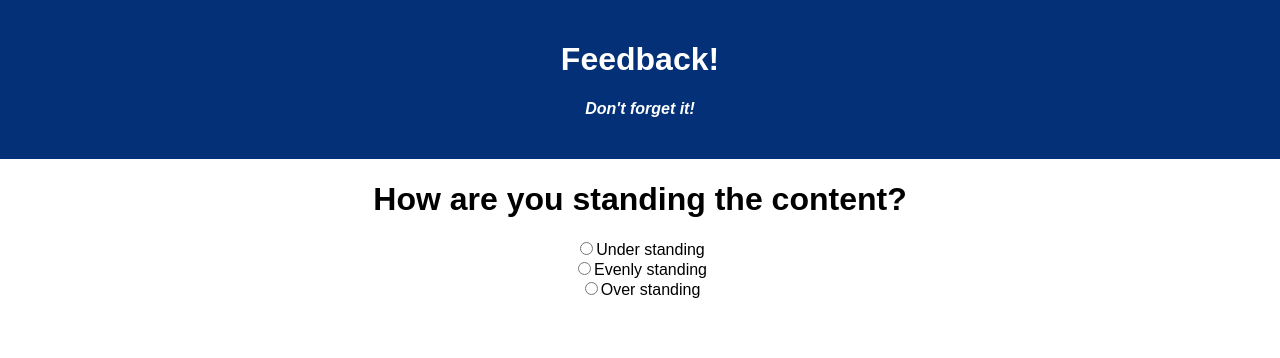
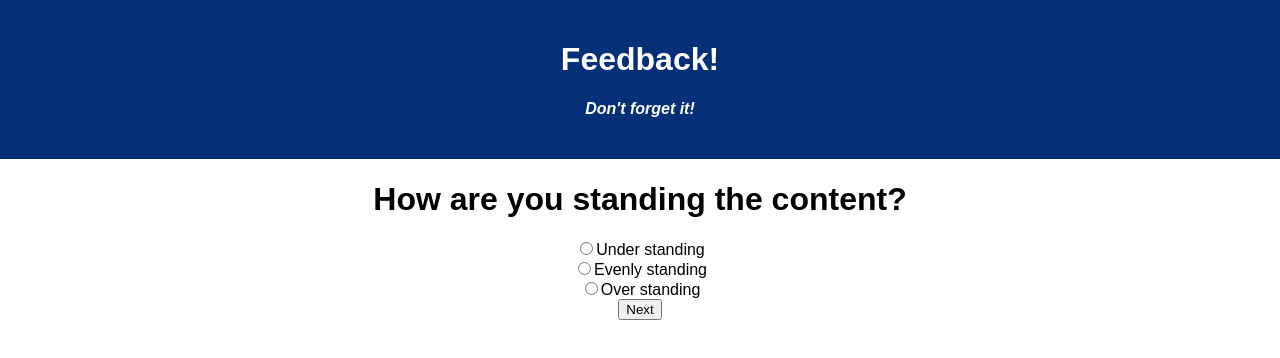
Before and after one commit to brendanhigginbottom/weekend-redux-feedback-loop, a React (Create React App) app: page /#/understanding in a window 1280 px wide. Shown: the top 358 px of the page. Built offline with nearby package versions, Linux system fonts and the light colour scheme.

Commit message:
added validation and pushing to /support

```diff
--- a/src/components/Loop/Understanding.jsx
+++ b/src/components/Loop/Understanding.jsx
@@ -4,6 +4,7 @@ import { useHistory } from 'react-router-dom';
 function Understanding() {
     const dispatch = useDispatch();
     const understanding = useSelector(store => store.understandingValue);
+    const history = useHistory();
 
     const handleUnderstanding = (event) => {
         const action = {
@@ -13,10 +14,18 @@ function Understanding() {
         dispatch(action);
     }
 
+    const nextPage = () => {
+        if (understanding !== '') {
+            history.push('/support');
+        } else {
+            alert('Please select a value!');
+        }
+    };
+
     return (
         <>
             <h1>How are you standing the content?</h1>
-            <h2>{understanding}</h2>
+            {/* <h2>{understanding}</h2> */}
             <input type="radio" onChange={handleUnderstanding} name="standing" id="under" value="Under standing" />
             <label htmlFor="under">Under standing</label>
             <br />
@@ -25,6 +34,8 @@ function Understanding() {
             <br />
             <input type="radio" onChange={handleUnderstanding} name="standing" id="over" value="Over standing" />
             <label htmlFor="over">Over standing</label>
+            <br />
+            <button onClick={nextPage}>Next</button>
         </>
     );
 }
```
